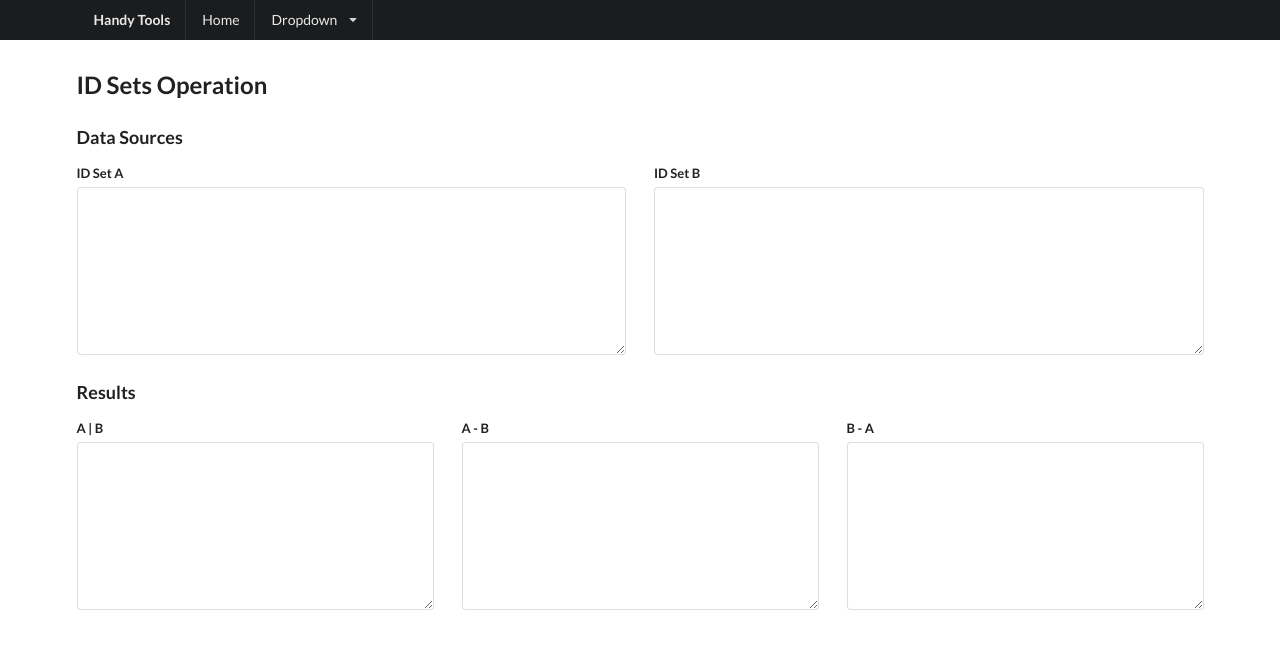
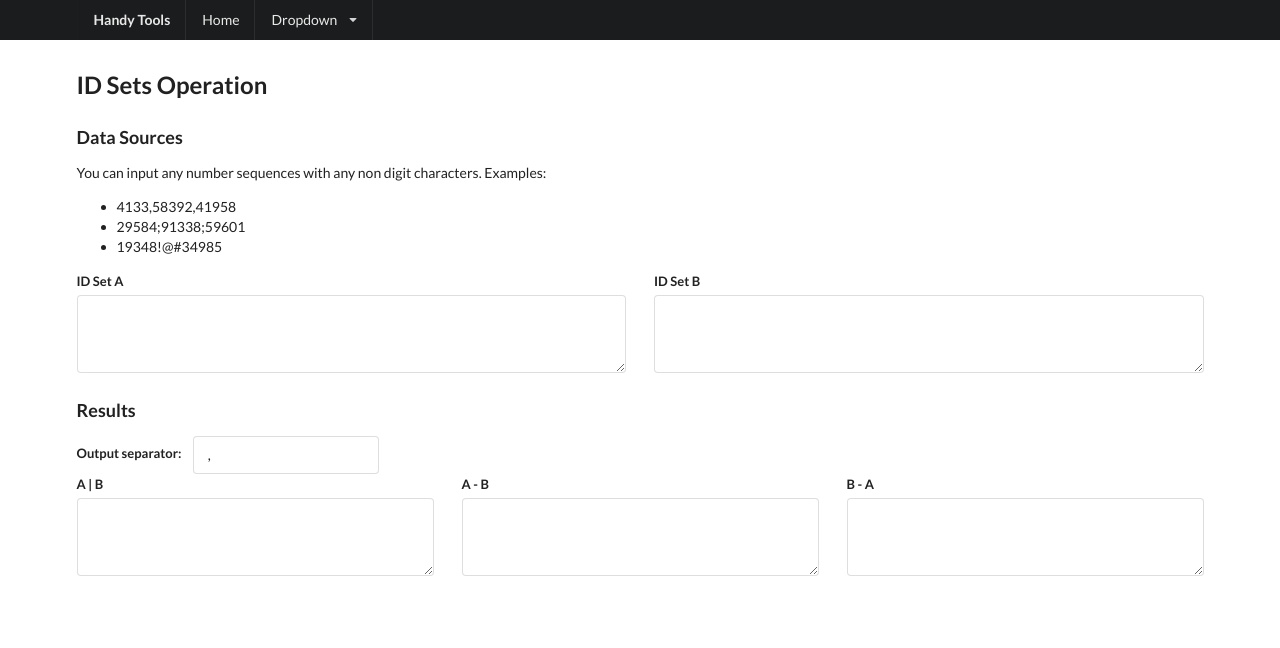
Before and after one commit to onlyice/handy_tools, a React (Create React App) app: page / in a window 1280 px wide. Shown: the top 648 px of the page. Built offline with nearby package versions, Linux system fonts and the light colour scheme.

Commit message:
Finish ID sets tool

```diff
--- a/package.json
+++ b/package.json
@@ -7,6 +7,7 @@
   },
   "dependencies": {
     "jquery": "^3.2.1",
+    "lodash": "^4.17.4",
     "react": "^15.4.2",
     "react-dom": "^15.4.2",
     "semantic-ui-css": "^2.2.10"
--- a/src/components/id_sets.js
+++ b/src/components/id_sets.js
@@ -1,19 +1,87 @@
 import React from 'react';
+import _ from 'lodash';
 
 class IdSets extends React.Component {
+  constructor(props) {
+    super(props);
+
+    let defaultSeparator = ', ';
+    this.state = {
+      sources: {
+        a: '', b: '',
+      },
+      results: {
+        a_union_b: '', a_sub_b: '', b_sub_a: '',
+      },
+      result_separator: defaultSeparator,
+      result_separator_internal: defaultSeparator,
+    };
+
+    this.getSourceChangeHandler = this.getSourceChangeHandler.bind(this);
+    this.handleSourceChange = this.handleSourceChange.bind(this);
+    this.handleSeparatorChange = this.handleSeparatorChange.bind(this);
+    this.calculate = this.calculate.bind(this);
+  }
+
+  getSourceChangeHandler(source) {
+    return (event) => {
+      this.handleSourceChange(event, source);
+    }
+  }
+
+  handleSourceChange(event, source) {
+    let sources = _.extend({}, this.state.sources);
+    sources[source] = event.target.value;
+
+    this.calculate(sources);
+  }
+
+  handleSeparatorChange(event) {
+    this.calculate(this.state.sources, event.target.value);
+  }
+
+  calculate(sources, separator) {
+    separator = separator || this.state.result_separator;
+    let separator_internal = separator.replace(/\\n/g, '\n').replace(/\\t/g, '\t');
+
+    let ids_a = sources.a.split(/[^0-9]/).filter(e => e);
+    let ids_b = sources.b.split(/[^0-9]/).filter(e => e);
+
+    let a_union_b = _.union(ids_a, ids_b);
+    let a_sub_b = _.difference(ids_a, ids_b);
+    let b_sub_a = _.difference(ids_b, ids_a);
+
+    this.setState({
+      sources: sources,
+      results: {
+        a_union_b: a_union_b.join(separator_internal),
+        a_sub_b: a_sub_b.join(separator_internal),
+        b_sub_a: b_sub_a.join(separator_internal),
+      },
+      result_separator: separator,
+      result_separator_internal: separator_internal,
+    });
+  }
+
   render() {
     return (
       <div>
         <h2>ID Sets Operation</h2>
 
         <h3>Data Sources</h3>
+        <p>You can input any number sequences with any non digit characters. Examples:</p>
+        <ul>
+          <li>4133,58392,41958</li>
+          <li>29584;91338;59601</li>
+          <li>19348!@#34985</li>
+        </ul>
         <div className="ui grid">
           <div className="two column row">
             <div className="column">
               <div className="ui form">
                 <div className="field">
                   <label>ID Set A</label>
-                  <textarea/>
+                  <textarea rows={3} value={this.state.sources.a} onChange={this.getSourceChangeHandler('a')}/>
                 </div>
               </div>
             </div>
@@ -21,7 +89,7 @@ class IdSets extends React.Component {
               <div className="ui form">
                 <div className="field">
                   <label>ID Set B</label>
-                  <textarea/>
+                  <textarea rows={3} value={this.state.sources.b} onChange={this.getSourceChangeHandler('b')}/>
                 </div>
               </div>
             </div>
@@ -29,13 +97,22 @@ class IdSets extends React.Component {
         </div>
 
         <h3>Results</h3>
+        <div className="ui form">
+          <div className="inline field">
+            <label>Output separator:</label>
+            <input
+              type="text" placeholder="\n, \t are also supported" className="text"
+              value={this.state.result_separator} onChange={this.handleSeparatorChange}
+            />
+          </div>
+        </div>
         <div className="ui grid">
           <div className="three column row">
             <div className="column">
               <div className="ui form">
                 <div className="field">
                   <label>A | B</label>
-                  <textarea/>
+                  <textarea rows={3} value={this.state.results.a_union_b}/>
                 </div>
               </div>
             </div>
@@ -43,7 +120,7 @@ class IdSets extends React.Component {
               <div className="ui form">
                 <div className="field">
                   <label>A - B</label>
-                  <textarea/>
+                  <textarea rows={3} value={this.state.results.a_sub_b}/>
                 </div>
               </div>
             </div>
@@ -51,7 +128,7 @@ class IdSets extends React.Component {
               <div className="ui form">
                 <div className="field">
                   <label>B - A</label>
-                  <textarea/>
+                  <textarea rows={3} value={this.state.results.b_sub_a}/>
                 </div>
               </div>
             </div>
```
